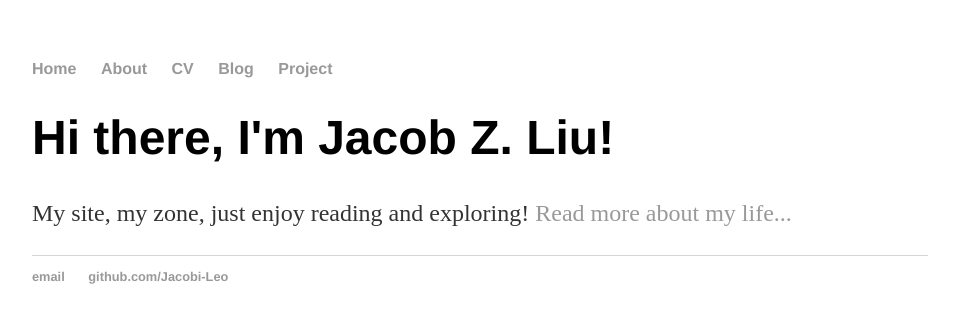
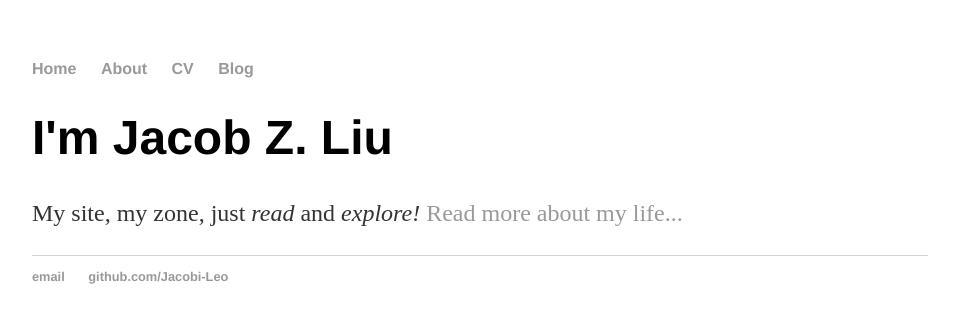
Before and after one commit to jacob-zyl/jacob-zyl.github.io, a Jekyll site: the page built from index.html, in a window 1280 px wide. Shown: the top 323 px of the page, without its empty margins (160-1119 px from the left). Built offline with Jekyll 4.4.1, drawn with Linux system fonts in a browser that asks for light colours.

Commit message:
Update index.html

```diff
--- a/index.html
+++ b/index.html
@@ -1,31 +1,8 @@
-<!DOCTYPE html>
-<html>
-	<head>
-		<title>Jacbo, Alone in the universe.</title>
-		<!-- link to main stylesheet -->
-		<link rel="stylesheet" type="text/css" href="/css/main.css">
-	</head>
-	<body>
-		<nav>
-    		<ul>
-        		<li><a href="/">Home</a></li>
-	        	<li><a href="/about">About</a></li>
-        		<li><a href="/cv">CV</a></li>
-        		<li><a href="/blog">Blog</a></li>
-            <li><a href="/project">Project</a></li>
-    		</ul>
-		</nav>
-		<div class="container">
-    		<div class="blurb">
-        		<h1>Hi there, I'm Jacob Z. Liu!</h1>
-				<p>My site, my zone, just enjoy reading and exploring! <a href="/about">Read more about my life...</a></p>
-    		</div><!-- /.blurb -->
-		</div><!-- /.container -->
-		<footer>
-    		<ul>
-        		<li><a href="mailto:liuzeyu271828@gmail.com">email</a></li>
-        		<li><a href="https://github.com/Jacobi-Leo">github.com/Jacobi-Leo</a></li>
-			</ul>
-		</footer>
-	</body>
-</html>
+---
+layout: default
+title: Jacob Z. Liu, alone in the universe
+---
+<div class="blurb">
+	<h1>I'm Jacob Z. Liu</h1>
+	<p>My site, my zone, just <em>read</em> and <em>explore!</em> <a href="/about">Read more about my life...</a></p>
+</div><!-- /.blurb -->
```
